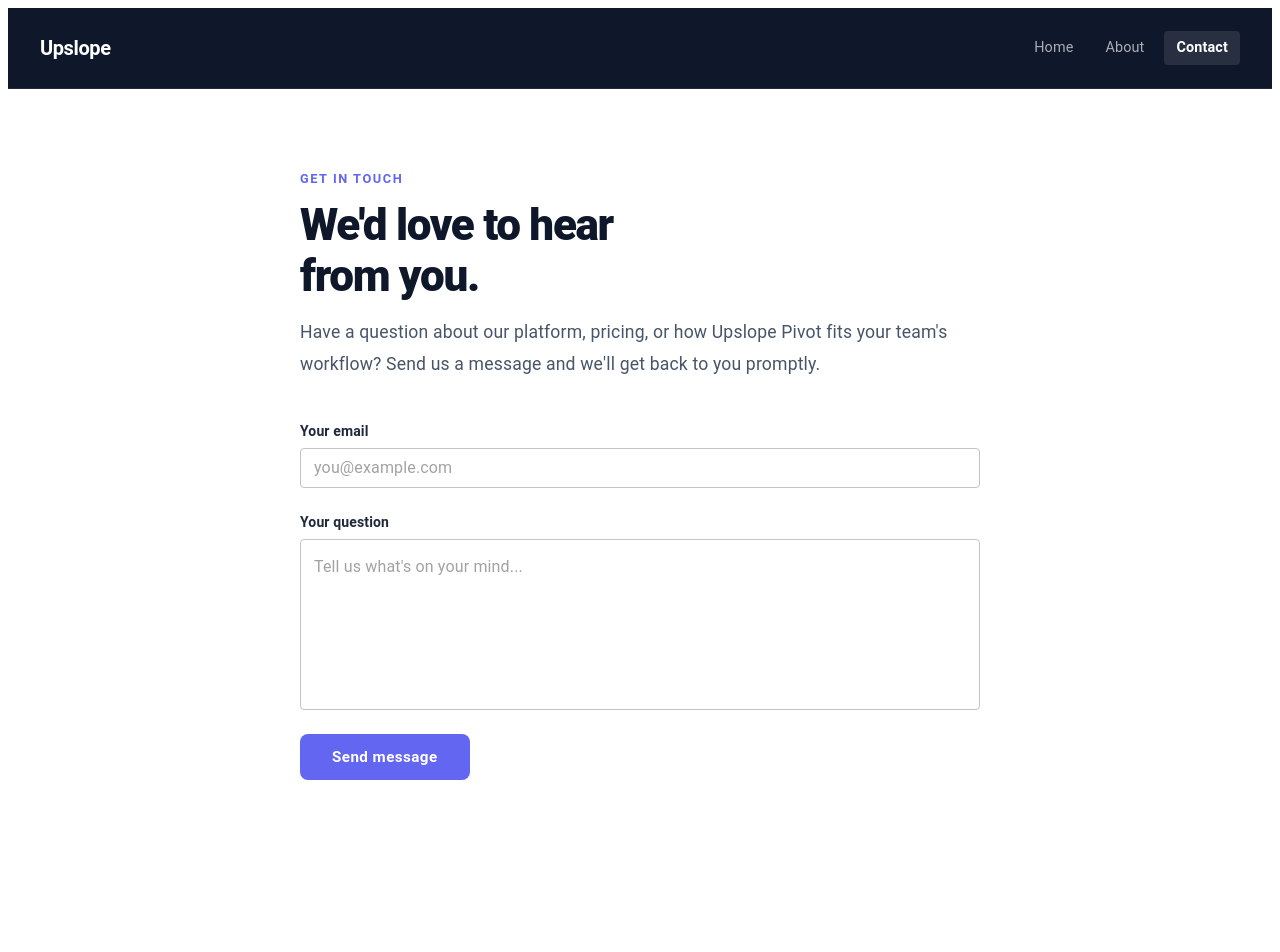
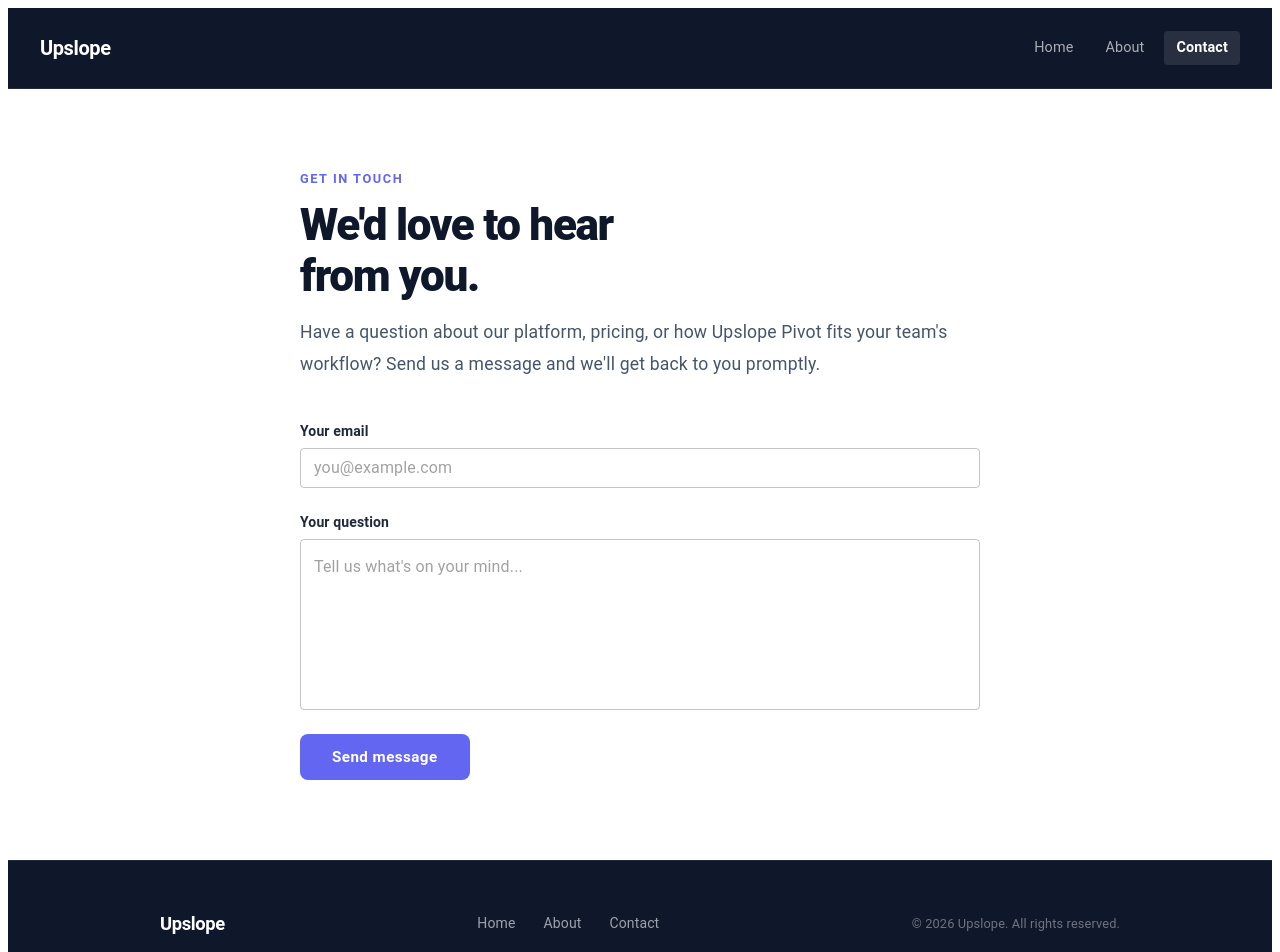
Before and after one commit to lenny-upslopepivot/kiro-test, a React (Vite) app: page /contact in a window 1280 px wide. Shown: the top 952 px of the page. Before the commit the page ends 868 px from the top, so only its background shows below. Built offline with nearby package versions, Linux system fonts and the light colour scheme.

Commit message:
[IRN-36] feat: Add Footer

```diff
--- a/src/App.tsx
+++ b/src/App.tsx
@@ -1,6 +1,6 @@
 import { BrowserRouter, Route, Routes } from 'react-router-dom'
 import { Box } from '@mui/material'
-import { Header } from '@/components'
+import { Header, Footer } from '@/components'
 import { Home, About, Contact } from '@/pages'
 
 export const App = () => {
@@ -13,6 +13,7 @@ export const App = () => {
           <Route path="/about" element={<About />} />
           <Route path="/contact" element={<Contact />} />
         </Routes>
+        <Footer />
       </Box>
     </BrowserRouter>
   )
--- /dev/null
+++ b/src/components/footer/Footer.tsx
@@ -0,0 +1,38 @@
+import { Box, Typography } from '@mui/material'
+import { Link } from 'react-router-dom'
+import { NAV_ITEMS } from '@/components/header/header-helpers'
+import { footerStyles } from './footer-helpers'
+
+export const Footer = () => {
+  const year = new Date().getFullYear()
+
+  return (
+    <Box component="footer" sx={footerStyles.root}>
+      <Box sx={footerStyles.inner}>
+        {/* Brand */}
+        <Typography component={Link} to="/" sx={footerStyles.brand}>
+          Upslope
+        </Typography>
+
+        {/* Nav links */}
+        <Box sx={footerStyles.nav}>
+          {NAV_ITEMS.map(({ label, path }) => (
+            <Typography
+              key={path}
+              component={Link}
+              to={path}
+              sx={footerStyles.navLink}
+            >
+              {label}
+            </Typography>
+          ))}
+        </Box>
+
+        {/* Copyright */}
+        <Typography component="span" sx={footerStyles.copyright}>
+          © {year} Upslope. All rights reserved.
+        </Typography>
+      </Box>
+    </Box>
+  )
+}
--- /dev/null
+++ b/src/components/footer/footer-helpers.ts
@@ -0,0 +1,51 @@
+import { type Theme } from '@mui/material'
+
+export const footerStyles = {
+  root: {
+    backgroundColor: '#0f172a',
+    borderTop: '1px solid rgba(255,255,255,0.08)',
+    px: { xs: 2, sm: 4 },
+    py: { xs: 4, md: 6 },
+  },
+  inner: {
+    maxWidth: 960,
+    mx: 'auto',
+    display: 'flex',
+    flexDirection: { xs: 'column', md: 'row' } as const,
+    alignItems: { xs: 'flex-start', md: 'center' },
+    justifyContent: 'space-between',
+    gap: { xs: 3, md: 0 },
+  },
+  brand: (theme: Theme) => ({
+    fontWeight: 700,
+    fontSize: '1.15rem',
+    letterSpacing: '-0.02em',
+    color: theme.palette.common.white,
+    textDecoration: 'none',
+    '&:hover': { opacity: 0.85 },
+  }),
+  nav: {
+    display: 'flex',
+    flexWrap: 'wrap' as const,
+    gap: 1,
+  },
+  navLink: {
+    color: 'rgba(255,255,255,0.6)',
+    fontSize: '0.875rem',
+    textDecoration: 'none',
+    px: 1.25,
+    py: 0.5,
+    borderRadius: 1,
+    transition: 'color 0.15s ease',
+    '&:hover': {
+      color: '#fff',
+    },
+  },
+  copyright: {
+    color: 'rgba(255,255,255,0.4)',
+    fontSize: '0.8rem',
+    mt: { xs: 3, md: 0 },
+    alignSelf: { xs: 'flex-start', md: 'center' },
+    display: 'block',
+  },
+}
--- /dev/null
+++ b/src/components/footer/index.ts
@@ -0,0 +1 @@
+export { Footer } from './Footer'
--- a/src/components/index.ts
+++ b/src/components/index.ts
@@ -1 +1,2 @@
 export { Header } from './header'
+export { Footer } from './footer'
```
